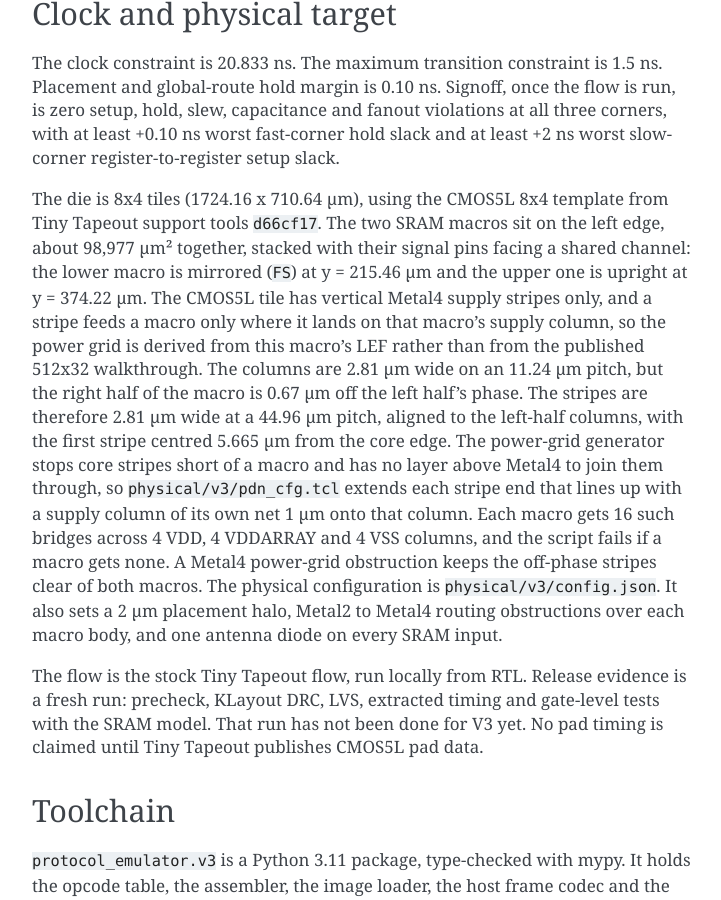
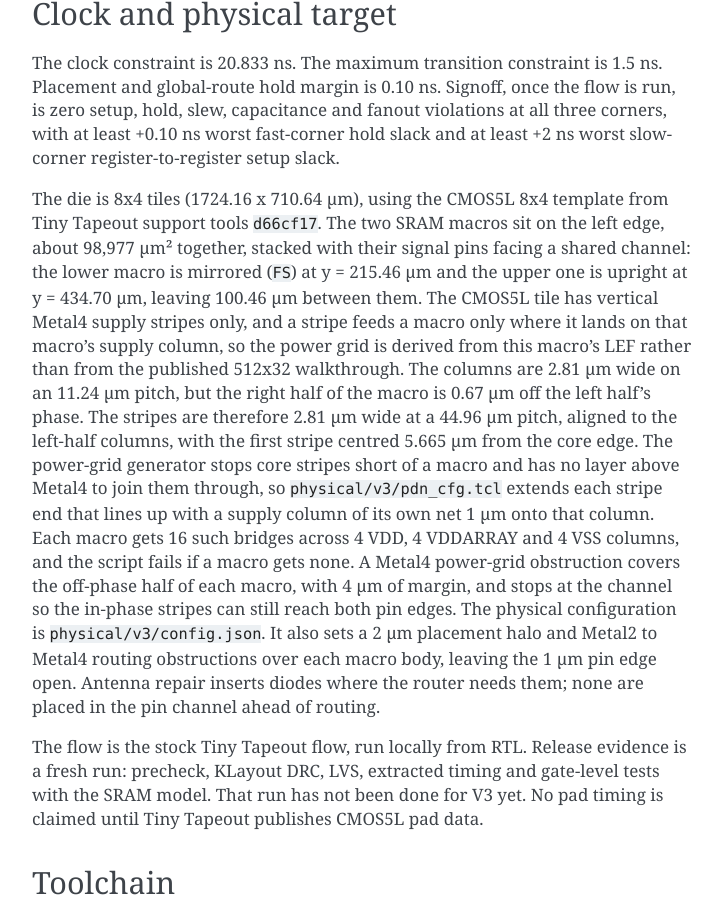
Before and after one commit to mcranny/protocol-emulator-asic, a Sphinx documentation site: the page built from docs/design/v3-architecture.md, in a window 1280 px wide and 900 px high, scrolled down 4658 px. Shown: the whole window, without its empty margins (388-1109 px from the left). Built offline with Sphinx 7.4.7, drawn with Linux system fonts in a browser that asks for light colours.

Commit message:
Open the SRAM pin channel so both macros can route.
Detailed routing stopped on the 40 um slot where both pin edges and 308 diodes met, and the power obstruction covered that slot. The upper macro moves up 16 rows, each macro keeps its own off-phase obstruction, and antenna repair places diodes.

```diff
--- a/docs/design/v3-architecture.md
+++ b/docs/design/v3-architecture.md
@@ -174,7 +174,8 @@ hold slack and at least +2 ns worst slow-corner register-to-register setup slack
 The die is 8x4 tiles (1724.16 x 710.64 µm), using the CMOS5L 8x4 template from Tiny Tapeout
 support tools `d66cf17`. The two SRAM macros sit on the left edge, about 98,977 µm² together,
 stacked with their signal pins facing a shared channel: the lower macro is mirrored (`FS`) at
-y = 215.46 µm and the upper one is upright at y = 374.22 µm. The CMOS5L tile has vertical Metal4
+y = 215.46 µm and the upper one is upright at y = 434.70 µm, leaving 100.46 µm between them.
+The CMOS5L tile has vertical Metal4
 supply stripes only, and a stripe feeds a macro only where it lands on that macro's supply column,
 so the power grid is derived from this macro's LEF rather than from the published 512x32
 walkthrough. The columns are 2.81 µm wide on an 11.24 µm pitch, but the right half of the macro is
@@ -184,9 +185,11 @@ The power-grid generator stops core stripes short of a macro and has no layer ab
 join them through, so `physical/v3/pdn_cfg.tcl` extends each stripe end that lines up with a
 supply column of its own net 1 µm onto that column. Each macro gets 16 such bridges across 4 VDD,
 4 VDDARRAY and 4 VSS columns, and the script fails if a macro gets none. A Metal4 power-grid
-obstruction keeps the off-phase stripes clear of both macros. The physical configuration is
-`physical/v3/config.json`. It also sets a 2 µm placement halo, Metal2 to Metal4
-routing obstructions over each macro body, and one antenna diode on every SRAM input.
+obstruction covers the off-phase half of each macro, with 4 µm of margin, and stops at the
+channel so the in-phase stripes can still reach both pin edges. The physical configuration is
+`physical/v3/config.json`. It also sets a 2 µm placement halo and Metal2 to Metal4
+routing obstructions over each macro body, leaving the 1 µm pin edge open. Antenna repair
+inserts diodes where the router needs them; none are placed in the pin channel ahead of routing.
 
 The flow is the stock Tiny Tapeout flow, run locally from RTL. Release evidence is a fresh run:
 precheck, KLayout DRC, LVS, extracted timing and gate-level tests with the SRAM model. That run
```
Also changed, not shown: 2 other files.
